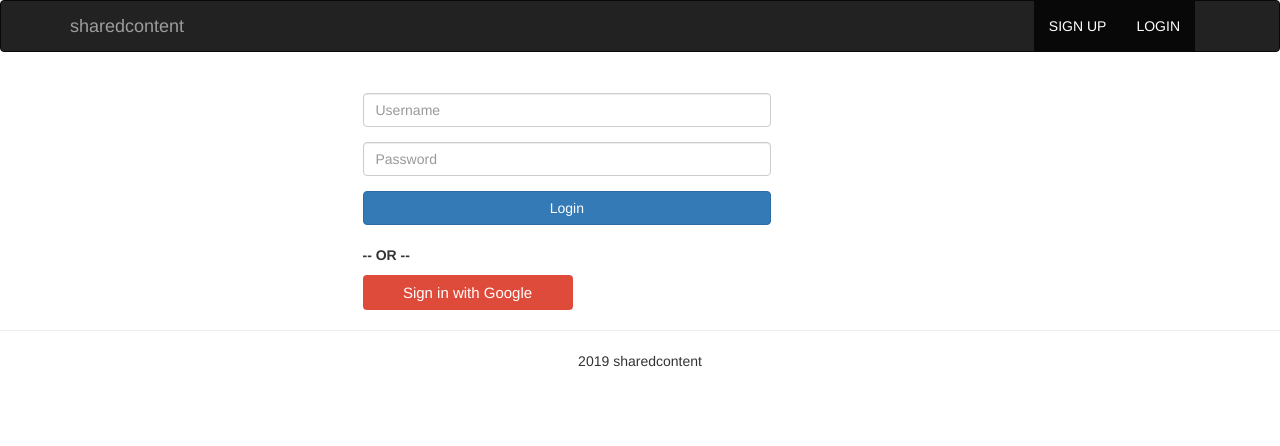
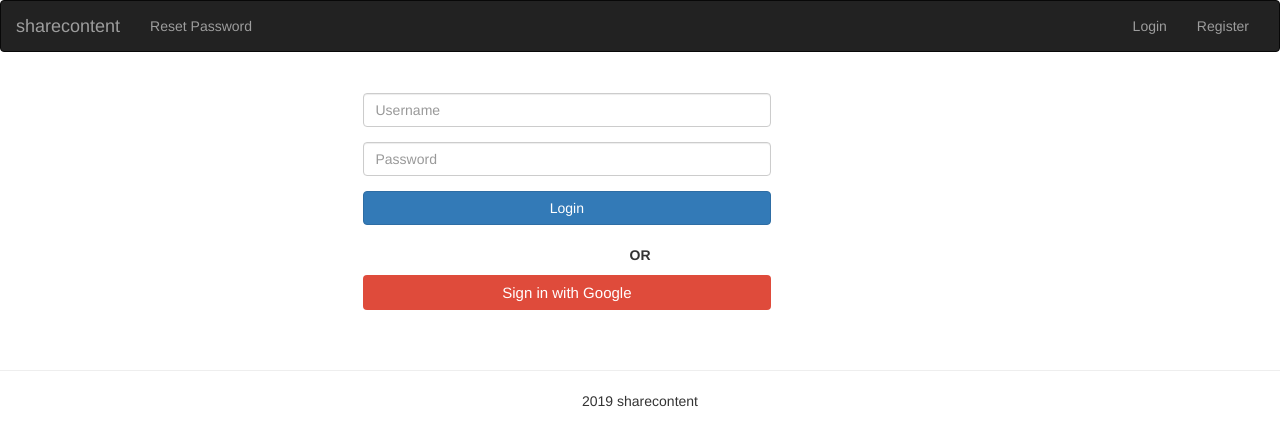
Before and after one commit to vishnu-chalil/sharecontent, a Django app: page /login/ in a window 1280 px wide. Shown: the top 446 px of the page. Run offline with Django 3.2, Linux system fonts and the light colour scheme; some libraries are stand-ins or nearby versions.

Commit message:
first commit

```diff
--- a/blog/templates/blog/base.html
+++ b/blog/templates/blog/base.html
@@ -16,117 +16,106 @@
         function gtag() {
             dataLayer.push(arguments);
         }
-        gtag('js', new Date());
+        gtag("js", new Date());
 
-        gtag('config', 'UA-145401917-1');
+        gtag("config", "UA-145401917-1");
     </script>
 
+    <script src="https://code.jquery.com/jquery-3.2.1.slim.min.js"
+        integrity="sha384-KJ3o2DKtIkvYIK3UENzmM7KCkRr/rE9/Qpg6aAZGJwFDMVNA/GpGFF93hXpG5KkN" crossorigin="anonymous">
+    </script>
+    <script src="https://cdnjs.cloudflare.com/ajax/libs/popper.js/1.12.3/umd/popper.min.js"
+        integrity="sha384-vFJXuSJphROIrBnz7yo7oB41mKfc8JzQZiCq4NCceLEaO4IHwicKwpJf9c9IpFgh" crossorigin="anonymous">
+    </script>
+    <script src="https://maxcdn.bootstrapcdn.com/bootstrap/4.0.0-beta.2/js/bootstrap.min.js"
+        integrity="sha384-alpBpkh1PFOepccYVYDB4do5UnbKysX5WZXm3XxPqe5iKTfUKjNkCk9SaVuEZflJ" crossorigin="anonymous">
+    </script>
     <link href="https://cdn.jsdelivr.net/webjars/bootstrap/3.3.4/css/bootstrap.min.css" rel="stylesheet"
         media="screen" />
-    <script src="https://cdn.jsdelivr.net/webjars/jquery/2.1.4/jquery.min.js"></script>
     <link rel="stylesheet" type="text/css" href="{% static 'blog/main.css' %}" />
     <link rel="stylesheet" type="text/css" href="{% static 'blog/button.css' %}" />
-
-
 </head>
 
 <body>
-
-    <!-- navbar -->
-    <nav class="navbar navbar-inverse">
-        <div class="container">
+    <nav class="navbar navbar-inverse nav-fill w-100 sticky-top">
+        <div class="container-fluid">
             <div class="navbar-header">
-                <a class="navbar-brand" href="{% url 'blog:home' %}">sharedcontent</a>
+                <button type="button" class="navbar-toggle collapsed" data-toggle="collapse" data-target="#navbar"
+                    aria-expanded="false" aria-controls="navbar">
+                    <span class="sr-only">Toggle navigation</span>
+                    <span class="icon-bar"></span>
+                    <span class="icon-bar"></span>
+                    <span class="icon-bar"></span>
+                </button>
+                <a class="navbar-brand" href="/">sharecontent</a>
             </div>
-            <div id="navbar" class="collapse navbar-collapse navbar-right">
-                <!-- show registration only if user is not yet authenticated -->
-                {% if not user.is_authenticated %}
-                <ul class="nav navbar-nav ">
-                    <li class="active"><a href="{% url 'register' %}">SIGN UP</a></li>
-                </ul>
-                {% endif %}
-                <!-- show login only if user is not yet authenticated -->
-                {% if not user.is_authenticated %}
-                <ul class="nav navbar-nav ">
-                    <li class="active"><a href="{% url 'login' %}">LOGIN</a></li>
-                </ul>
-                {% endif %}
-                <!-- show My Blog only if user is authenticated -->
-
-                {% if user.is_authenticated %}
-                <div class="col-sm-4 col-md-5 pull-left">
-                    <form class="navbar-form" role="search" method="GET" action="{% url 'blog:search' %}">
-                        <div class="input-group">
-                            <input type="text" class="form-control" placeholder="Search" name="srch-term"
-                                id="srch-term">
-                            <div class="input-group-btn">
-                                <button class="btn btn-default" type="submit"><i
-                                        class="glyphicon glyphicon-search"></i></button>
-                            </div>
-                        </div>
-                    </form>
-                </div>
-                {% endif %}
+            <div id="navbar" class="navbar-collapse collapse">
                 {% if user.is_authenticated %}
                 <ul class="nav navbar-nav ">
-                    <li class="active"><a href="{% url 'blog:user_posts' user.username %}">
+                    <li>
+                        <form class="navbar-form" role="search" method="GET" action="{% url 'blog:search' %}">
+                            <div class="input-group">
+                                <input class="" type="text" class="form-control" placeholder="Search" name="srch-term"
+                                    id="srch-term" />
+                                <div class="input-group-btn">
+                                    <button class="btn btn-default" type="submit">
+                                        <i class="glyphicon glyphicon-search"></i>
+                                    </button>
+                                </div>
+                            </div>
+                        </form>
+                    </li>
+                </ul>
+
+                <ul class="nav navbar-nav navbar-right">
+                    <li class="active">
+                        <a href="{% url 'blog:user_posts' user.username %}">
                             <span class="glyphicon glyphicon-home" aria-hidden="true"></span>
-                        </a></li>
+                        </a>
+                    </li>
+                    <li class="active">
+                        <a href="{% url 'blog:create_post' %}">
+                            <span class="glyphicon glyphicon-pencil" aria-hidden="true"></span>
+                        </a>
+                    </li>
+                    <li><a href="{% url 'blog:change_password' %}">Change Password</a></li>
+                    <li><a href="{% url 'logout' %}">Log out</a></li>
                 </ul>
-                {% endif %}
-                <!-- show new post only if user is authenticated -->
-                {% if user.is_authenticated %}
-                <ul class="nav navbar-nav ">
-                    <li class="active"><a href="{% url 'blog:create_post' %}">
-                            <span class="glyphicon glyphicon-pencil" aria-hidden="true"></span>
-                        </a></li>
+                {% else %}
+                <ul class="nav navbar-nav">
+                    <li><a href=#>Reset Password</a></li>
                 </ul>
-                {% endif %}
-                <!-- show My Blog only if user is authenticated -->
-                {% if user.is_authenticated %}
-                <ul class="nav navbar-nav ">
-                    <li class="active"><a href="{% url 'blog:change_password' %}">CHANGE PASSWORD</a></li>
-                </ul>
-                {% endif %}
-                <!-- show sign out only if user is authenticated -->
-                {% if user.is_authenticated %}
-                <ul class="nav navbar-nav ">
-                    <li class="active"> <a href="{% url 'logout' %}">
-                            <span class="glyphicon glyphicon-off" aria-hidden="true"></span>
-
-                        </a>
-
+                <ul class="nav navbar-nav navbar-right">
+                    <li><a href="{% url 'login' %}">Login</a></li>
+                    <li><a href="{% url 'register' %}">Register</a></li>
                 </ul>
                 {% endif %}
             </div>
+            <!--/.nav-collapse -->
         </div>
+        <!--/.container-fluid -->
     </nav>
-
     <div id="content" style="background: black important !">
         {% block content %}{% endblock %}
     </div>
 
-    <hr>
-
+    <hr />
     <!-- footer -->
     <div class="container">
         <div class="row">
             <div class="col-sm-12">
-
                 <!-- Logged user info -->
                 {% if user.is_authenticated %}
                 <p class="text-center">
-                    | Logged user: {{ user.username }}
-                    | Email: {{ user.email }}
+                    | Logged user: {{ user.username }} | Email: {{ user.email }}
                     |
                     <a href="{% url 'logout' %}">Sign Out</a>
                 </p>
                 {% endif %}
 
                 <div>
-                    <p class="text-center">2019 sharedcontent</p>
+                    <p class="text-center">2019 sharecontent</p>
                 </div>
-
             </div>
         </div>
 
@@ -135,7 +124,6 @@
             integrity="sha384-Tc5IQib027qvyjSMfHjOMaLkfuWVxZxUPnCJA7l2mCWNIpG9mGCD8wGNIcPD7Txa" crossorigin="anonymous">
         </script>
     </div>
-
 </body>
 
 </html>
--- a/blog/templates/blog/home.html
+++ b/blog/templates/blog/home.html
@@ -32,14 +32,14 @@
                 {% if 'embed' not in post.link %}
                 <div class="panel panel-default" style="background:white">
                     <div class="container">
-                        <img src={{ post.link }} height="300" width="1100  ">
+                        <img src={{ post.link }} class="img-responsive" height="300" width="1100  ">
                     </div>
                 </div>
                 {% endif %}
                 {% elif post.imgdata.url is not None%}
                 <div class="panel panel-default" style="background:white">
                     <div class="container">
-                        <img src={{ post.imgdata.url }} height="300" width="1075  ">
+                        <img src={{ post.imgdata.url }} class="img-responsive" height="300" width="1075  ">
                     </div>
                 </div>
                 {% endif %}
--- a/blog/templates/blog/login.html
+++ b/blog/templates/blog/login.html
@@ -58,23 +58,27 @@
                 <!-- Form field - next -->
                 <!-- Used to configure redirect after successful login -->
                 <input type="hidden" name="next" value="{% url 'blog:home' %}" />
+                <br>
+                <p class="text-center"><strong>OR</strong></p>
+                <div class="row">
+                    <div class="col-sm-9">
+                        <a href="{% url 'social:begin' 'google-oauth2' %}">
+                            <input type="submit" class="btn  btn-block google-btn social-btn" value=" Sign
+                            in with Google" />
+                        </a>
+                    </div>
+                </div>
 
             </form>
-            <br>
-            <p><strong>-- OR --</strong></p>
-            <a href="{% url 'social:begin' 'google-oauth2' %}">
-                <button class="btn google-btn social-btn" type="button"><span><i class="fab fa-google-plus-g"></i> Sign
-                        in with Google</span> </button>
-
-            </a><br>
-
             <!--<p><strong>-- OR --</strong></p>
             <a href="{% url 'social:begin' 'github' %}">Login with GitHub</a><br>
 
             -->
 
         </div>
-    </div>
+    </div><br>
 
+    <br>
 </div>
+
 {% endblock %}
--- a/blog/templates/blog/post.html
+++ b/blog/templates/blog/post.html
@@ -28,7 +28,7 @@
     {% else%}
     <div class="panel panel-default" style="background:white">
       <div class="container">
-        <img src={{ post.link }} height="600" width="800  ">
+        <img src={{ post.link }} class="img-responsive" height="600" width="800  ">
       </div>
     </div>
     {% endif %}
@@ -36,7 +36,7 @@
     {% elif post.imgdata.url is not None%}
     <div class="panel panel-default" style="background:white">
       <div class="container">
-        <img src={{ post.imgdata.url }} height="600" width="989">
+        <img src={{ post.imgdata.url }} class="img-responsive" height="600" width="989">
       </div>
     </div>
     {% endif %}
--- a/vishnuchalil/settings.py
+++ b/vishnuchalil/settings.py
@@ -17,7 +17,7 @@ if os.path.isfile(dotenv_file):
 SECRET_KEY = "hy79yrgha48#6s+l(=h)v1*easa)d902t1fa(o8dtsaibcl9s^"
 
 # SECURITY WARNING: don't run with debug turned on in production!
-DEBUG = False
+DEBUG = True
 
 ALLOWED_HOSTS = ["sharecontent.herokuapp.com", "127.0.0.1"]
 
```
Also changed, not shown: blog/templates/blog/registration.html (+10 -5 lines).
